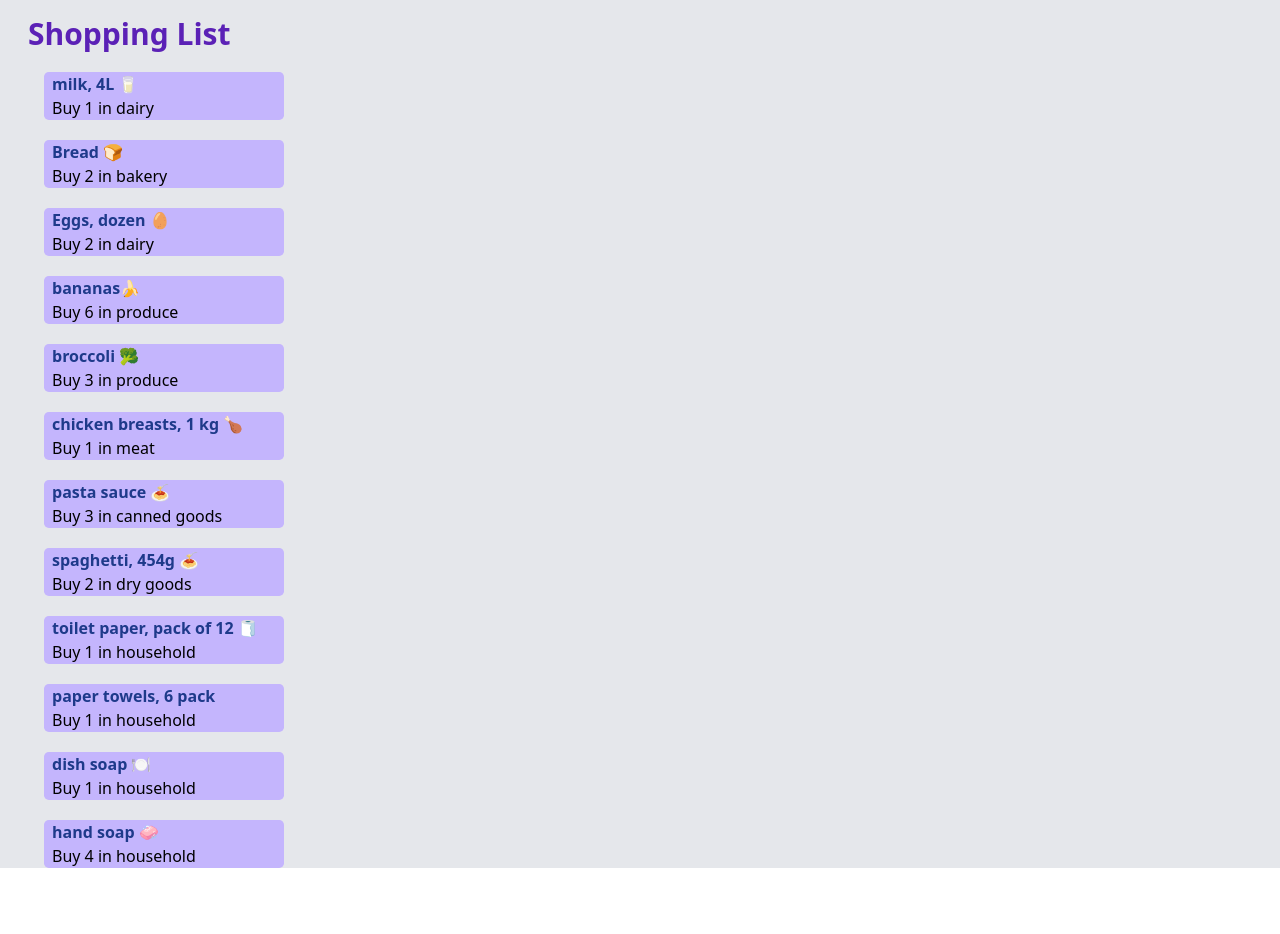
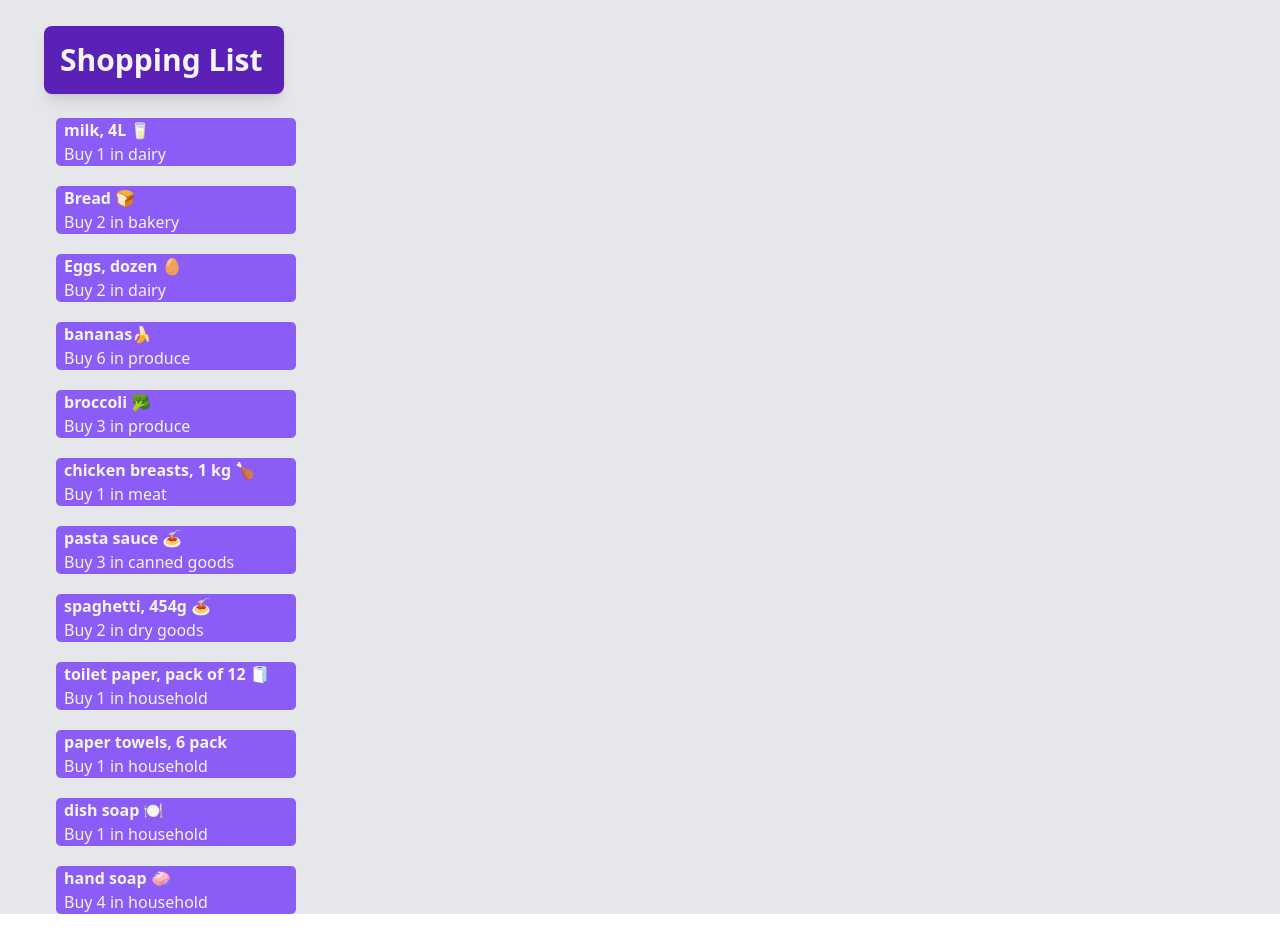
Before and after one commit to rgawalko/cprg306-assignments, a Next.js app: page /week-3 in a window 1280 px wide. Before the commit the page ends 888 px from the top, so only its background shows below. Built offline with nearby package versions, Linux system fonts and the light colour scheme.

Commit message:
formatting changes

```diff
--- a/app/week-3/item-list.js
+++ b/app/week-3/item-list.js
@@ -74,8 +74,8 @@ export default function ItemList() {
     };
 
     return(
-        <main>
-            <h2 className='font-bold text-violet-800 text-3xl ml-7 mb-15 pt-4'>Shopping List</h2>
+        <main className='pt-0.5'>
+            <h2 className='font-bold text-gray-100 text-3xl mb-6 mt-6 pt-4 bg-violet-800 p-4 ml-11 rounded-lg shadow-lg w-60'>Shopping List</h2>
             <Item
             name={item1.name}
             quantity={item1.quantity}
--- a/app/week-3/item.js
+++ b/app/week-3/item.js
@@ -1,8 +1,8 @@
 export default function Item({ name, quantity, category}) {
     return(
-    <section className="my-5 ml-11 w-60 bg-violet-300 rounded-custom-md">
-    <h3 className="font-bold text-blue-900 pl-2">{name}</h3>
-    <p className="pl-2">Buy {quantity} in {category}</p>
+    <section className="my-5 ml-14 w-60 bg-violet-500 rounded-custom-md">
+    <h3 className="font-bold text-gray-100 pl-2">{name}</h3>
+    <p className="pl-2 text-gray-100">Buy {quantity} in {category}</p>
     </section>
     );
 }
```
